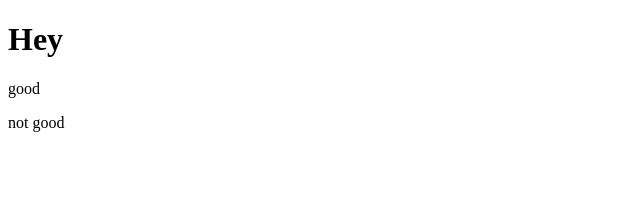
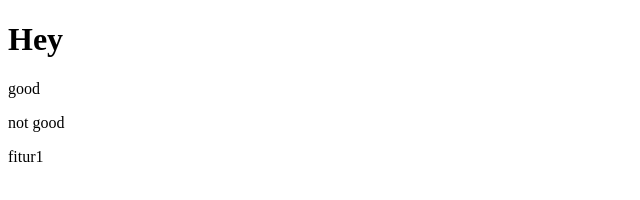
Before and after one commit to ahmadadam12/belajarHTML, a website: page index.html in a window 1280 px wide. Shown: the full height of the page, 0-640 px from the left. Drawn offline with Linux system fonts and the light colour scheme.

Commit message:
ini fitur 1

```diff
--- a/index.html
+++ b/index.html
@@ -9,6 +9,7 @@
     <h1>Hey</h1>
     <p>good</p>
     <p>not good</p>
+    <p>fitur1</p>
 
 </body>
 </html>
```
